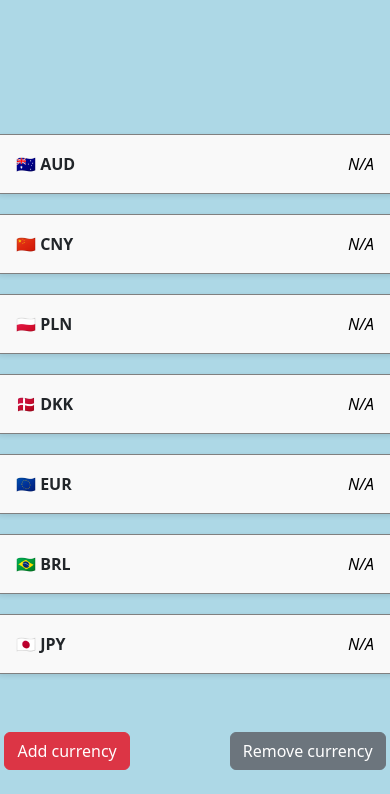
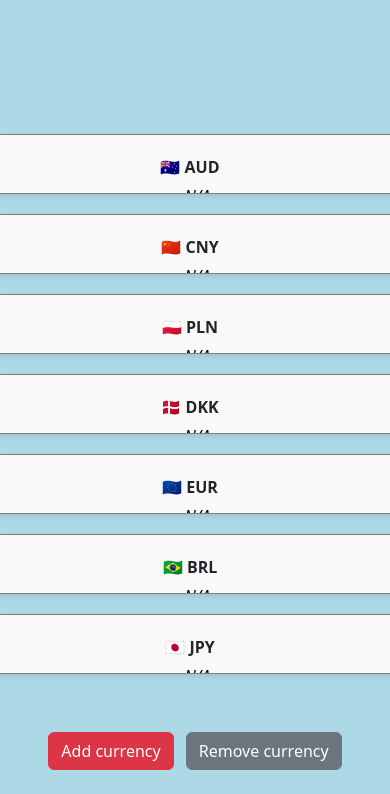
Before and after one commit to Arnedo1/Final-project-cs50x, a Flask app: page /favorites in a window 390 px wide. Shown: the part 58-852 px from the top of the page. Run offline with Flask 3, Linux system fonts and the light colour scheme; a user stored in the database is signed in; data comes from the database, SQL or seed files in the repository; data that the repository does not hold is empty; some libraries are stand-ins or nearby versions.

Commit message:
Update favorites.html

```diff
--- a/project1/templates/favorites.html
+++ b/project1/templates/favorites.html
@@ -14,28 +14,43 @@
     <link href="/static/styles.css" rel="stylesheet">
 
     <style>
+        .parent-container {
+            padding: 15px;
+        }
         .small-container {
             display: flex;
             justify-content: space-between;
             align-items: center;
-            margin-bottom: 10px;
+            margin-bottom: 15px;
+            padding: 10px;
+            background-color: #f8f9fa;
+            border-radius: 5px;
         }
-
         .currency-info {
             font-weight: bold;
             margin-right: 10px;
         }
-
         .value {
             font-style: italic;
             color: #666;
             margin-left: 5px;
             cursor: pointer;
         }
-
         .edit-currency {
             width: 80px;
             display: none;
+        }
+        @media (max-width: 576px) {
+            .parent-container {
+                padding: 10px;
+            }
+            .small-container {
+                flex-direction: column;
+                align-items: flex-start;
+            }
+            .value {
+                margin-top: 5px;
+            }
         }
     </style>
 
@@ -82,9 +97,13 @@
         {% endfor %}
     </div>
 
-    <div class="button-container my-4">
-        <a href="/add_currency" class="btn btn-danger">Add currency</a>
-        <a href="/remove_currency" class="btn btn-secondary">Remove currency</a>
+    <div class="container-fluid mt-4 mb-4">
+        <div class="row">
+            <div class="col-12 text-center">
+                <a href="/add_currency" class="btn btn-danger me-2">Add currency</a>
+                <a href="/remove_currency" class="btn btn-secondary">Remove currency</a>
+            </div>
+        </div>
     </div>
 
     <!-- Bootstrap JS -->
```
